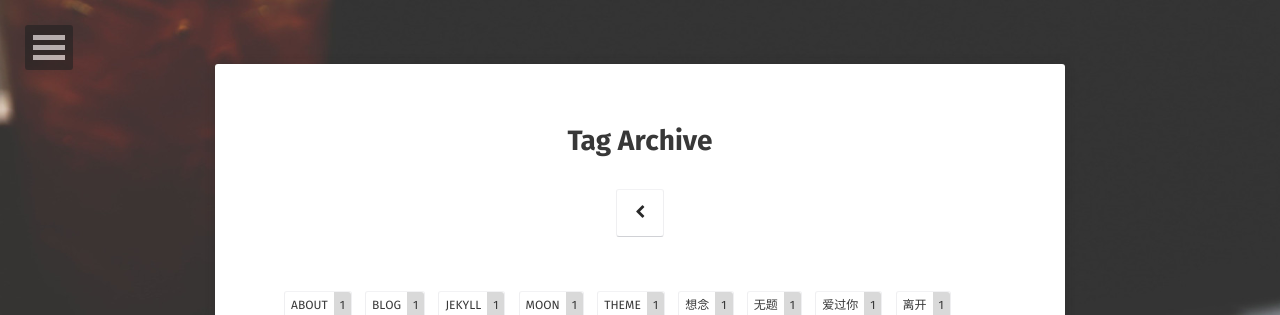
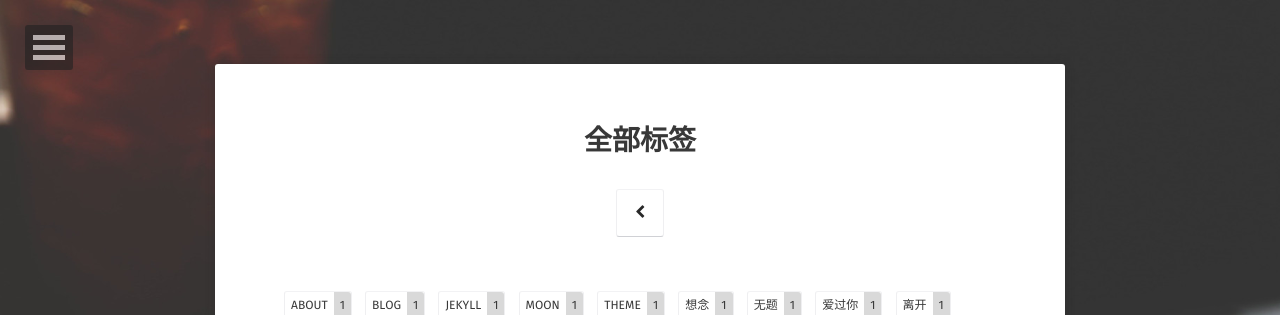
Before and after one commit to duxiehao/mafanghui, a Jekyll site: the page built from tags/index.html, in a window 1280 px wide. Shown: the top 315 px of the page. Built offline with Jekyll 4.4.1, drawn with Linux system fonts in a browser that asks for light colours; some web fonts are replaced.

Commit message:
Update index.html

```diff
--- a/tags/index.html
+++ b/tags/index.html
@@ -1,6 +1,6 @@
 ---
 layout: page
-title: Tag Archive
+title: 全部标签
 description: "An archive of posts sorted by tag."
 comments: false
 ---
```
